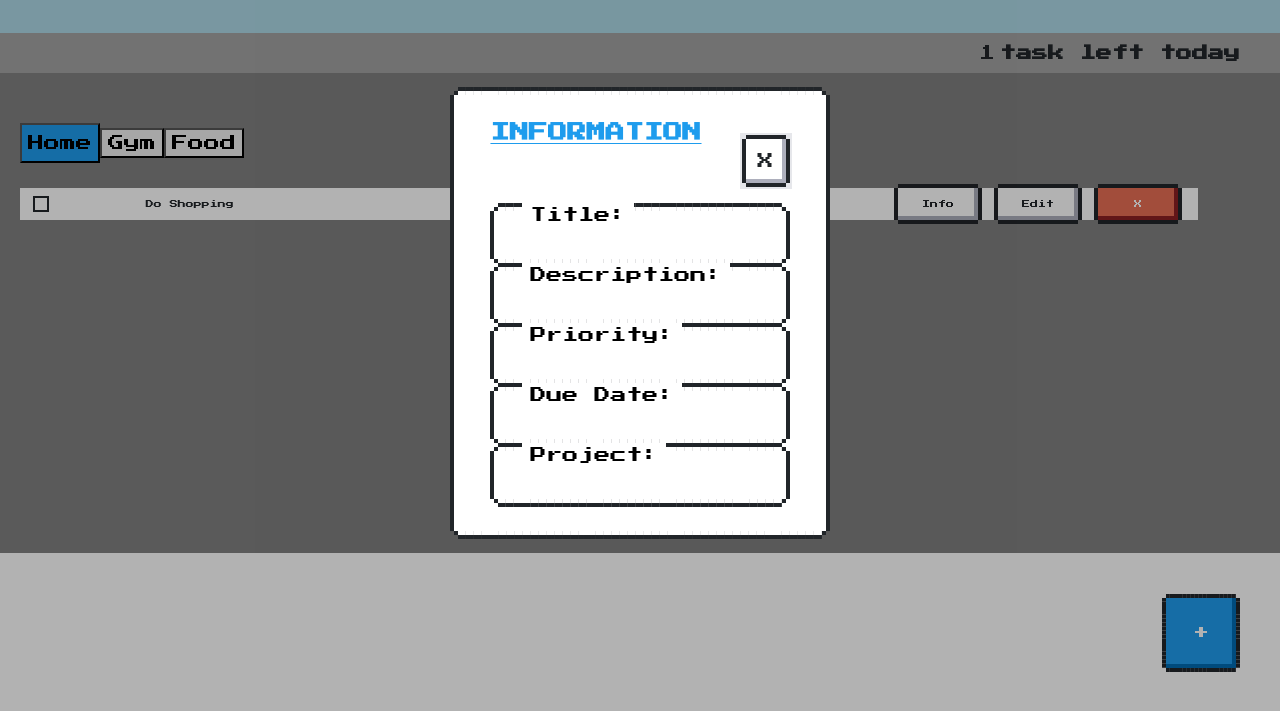
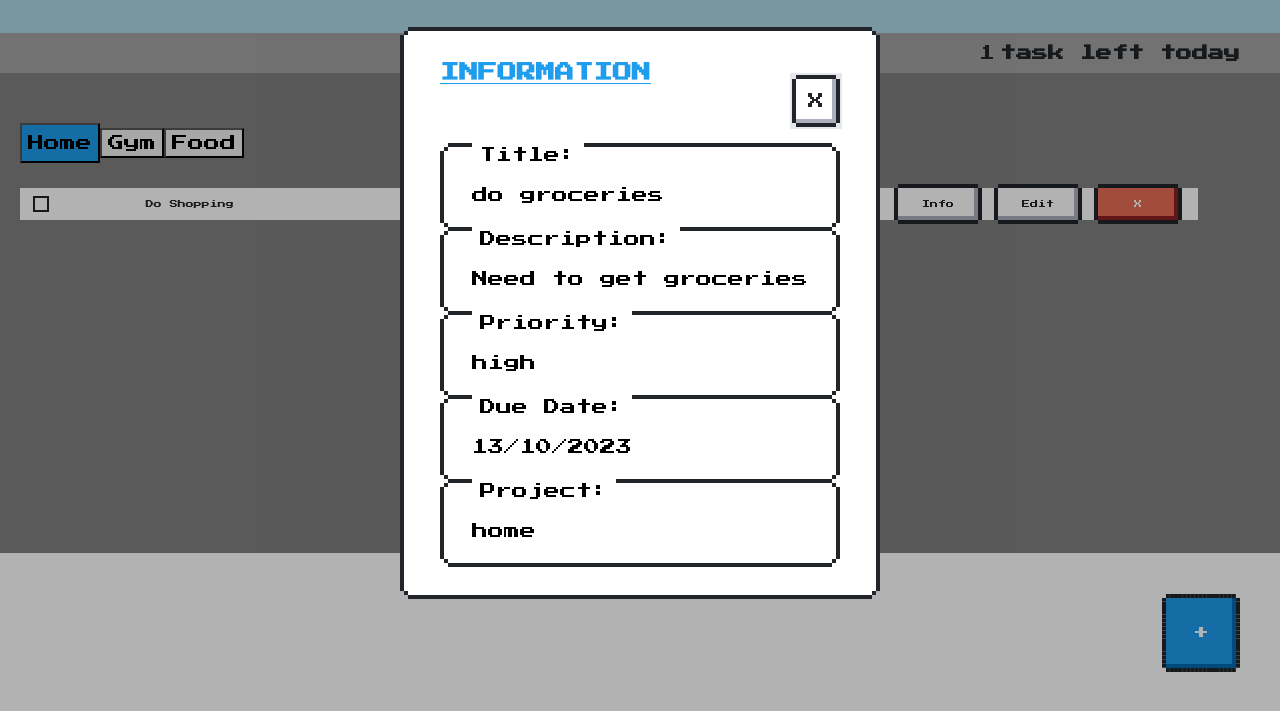
Before and after one commit to dylewskii/todo-list, a website built with webpack: page src/template.html in a window 1280 px wide. Both pictures are taken after a click on the button "Info". Shown: the part 87-798 px from the top of the page. Built offline with nearby package versions, Linux system fonts and the light colour scheme.

Commit message:
clicking info button now shows task info

```diff
--- a/src/index.js
+++ b/src/index.js
@@ -15,17 +15,17 @@ import { modal } from './modules/display/modals';
 // --- Main ---
 export const allProjects = {
     home: {
-        "do shopping": ["do groceries", "Need to get groceries", "hi"]
+        "do shopping": ["do groceries", "Need to get groceries", "high", "13/10/2023", "home"]
     },
 
     gym: {
-        "workout": ["workout", "10 push ups", "hi"],
-        "swim": ["swim", "10 laps", "med"],
+        "workout": ["workout", "10 push ups", "high", "13/10/2023", "gym"],
+        "swim": ["swim", "10 laps", "medium", "13/12/2023", "gym"],
     },
 
     food: {
-        "cook food": ["cook food", "Need to make dumplings", "low"],
-        "make bread": ["make bread", "Need to make bread", "med"]
+        "cook food": ["cook food", "Need to make dumplings", "low", "13/10/2023", "food"],
+        "make bread": ["make bread", "Need to make bread", "low", "13/16/2023", "food"]
     }
 };
 
--- a/src/modules/display/modals.js
+++ b/src/modules/display/modals.js
@@ -44,8 +44,6 @@ export const modal = function() {
 
     const infoModal = function (e){
         const infoContent = document.querySelector(".info-form-content");
-        const labels = ["Title:", "Description:", "Priority:", "Due Date:", "Project:"];
-
         while (infoContent.firstChild) {
             infoContent.removeChild(infoContent.firstChild);
         };
@@ -55,26 +53,26 @@ export const modal = function() {
 
         const selectedTab = document.querySelector(".tab--active").textContent.toLowerCase();
         const clickedTask = changeCase(e.target.parentElement.parentElement.children[1].textContent, "lowercase");
+        const taskArr = allProjects[selectedTab][clickedTask];
 
-        labels.forEach(label => {
+        const labels = ["Title:", "Description:", "Priority:", "Due Date:", "Project:"];
+
+        for (let i = 0; i < labels.length; i++){
             const infoContainer = document.createElement("div");
             infoContainer.classList.add("nes-container", "is-rounded", "with-title");
 
             const title = document.createElement("p");
             title.classList.add("title");
-            title.textContent = label;
+            title.textContent = labels[i];
 
             const content = document.createElement("p");
-            content.textContent = "";
+            content.textContent = `${taskArr[i]}`;
 
             infoContainer.appendChild(title);
             infoContainer.appendChild(content);
 
             infoContent.appendChild(infoContainer);
-        });
-
-
-
+        }
     }
 
     modal.addTodoModal = addTodoModal;
--- a/src/template.html
+++ b/src/template.html
@@ -105,8 +105,8 @@
                 <div class="nes-select">
                     <select required id="priority_select">
                         <option value="low" selected>Low</option>
-                        <option value="med">Medium</option>
-                        <option value="hi">High</option>
+                        <option value="medium">Medium</option>
+                        <option value="high">High</option>
                     </select>
                 </div>
 
```
